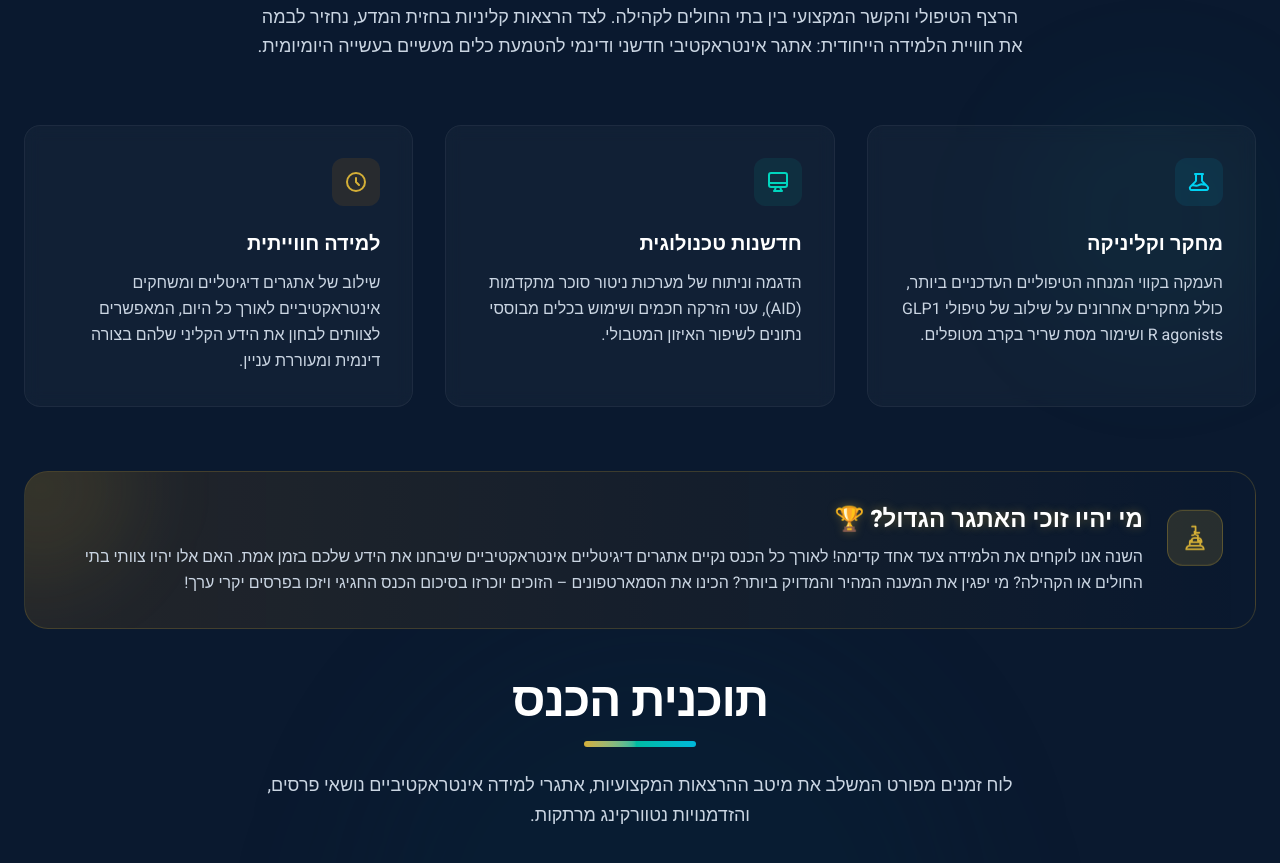
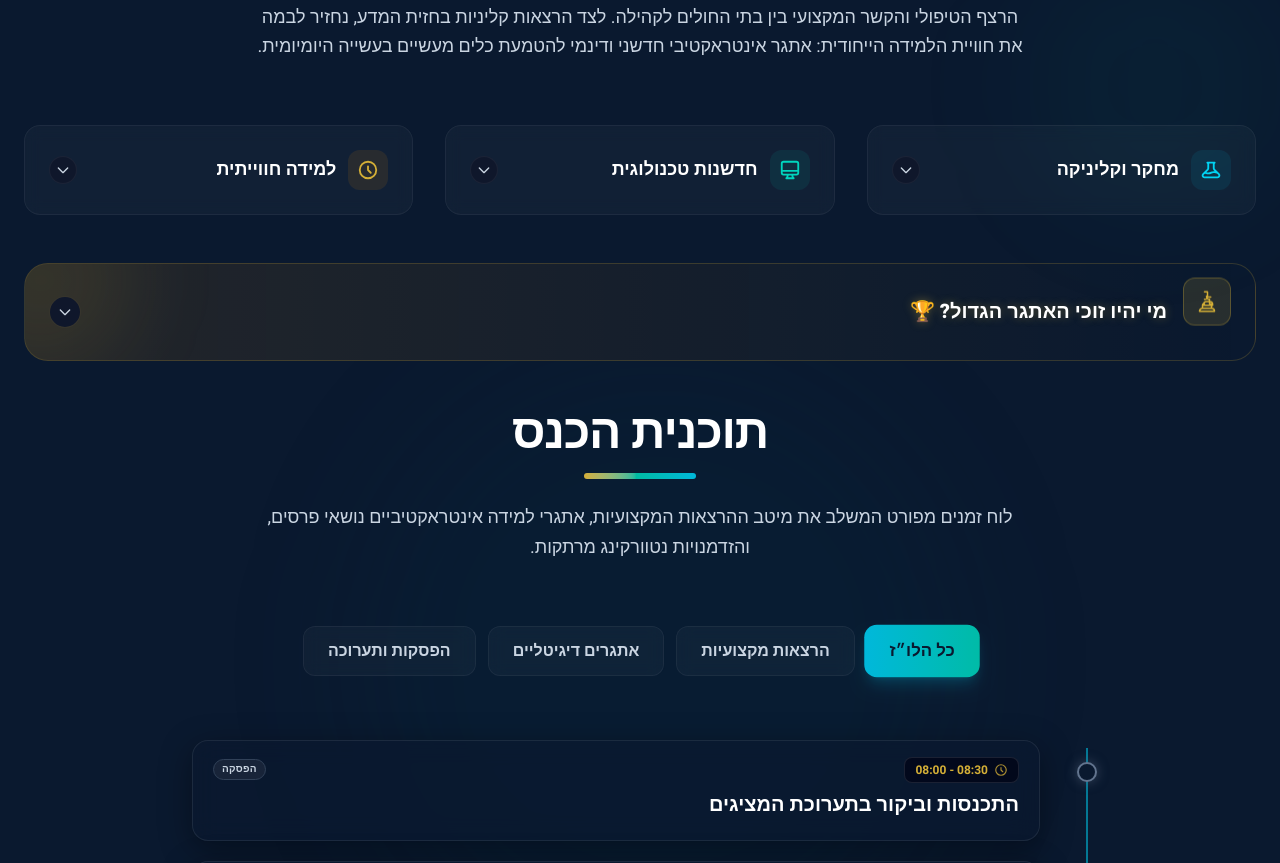
Before and after one commit to tifereteliav/jerusalem-diabetes-conference, a React (Vite) app: page / in a window 1280 px wide. Shown: the part 1440-2303 px from the top of the page. Built offline with nearby package versions, Linux system fonts and the light colour scheme.

Commit message:
Implement collapsible state with chevron toggle arrows for all About section cards and festive challenge banner

```diff
--- a/src/components/About.jsx
+++ b/src/components/About.jsx
@@ -1,6 +1,20 @@
-import React from 'react';
+import React, { useState } from 'react';
 
 export default function About() {
+  const [expanded, setExpanded] = useState({
+    research: false,
+    innovation: false,
+    learning: false,
+    challenge: false
+  });
+
+  const toggleExpand = (key) => {
+    setExpanded(prev => ({
+      ...prev,
+      [key]: !prev[key]
+    }));
+  };
+
   return (
     <section id="about" className="pt-20 pb-0 relative overflow-hidden">
       {/* Background decoration */}
@@ -20,65 +34,153 @@ export default function About() {
         {/* Feature Cards Grid */}
         <div className="grid grid-cols-1 md:grid-cols-3 gap-8 mb-0">
 
-          <div className="glass-card p-8 rounded-2xl text-right">
-            <div className="w-12 h-12 rounded-xl bg-cyan-500/10 flex items-center justify-center text-cyan-400 mb-6 mr-0 ml-auto">
-              <svg className="w-6 h-6" fill="none" viewBox="0 0 24 24" stroke="currentColor" strokeWidth="2">
+          {/* Research & Clinic Card */}
+          <div
+            onClick={() => toggleExpand('research')}
+            className={`glass-card p-6 rounded-2xl text-right cursor-pointer border transition-all duration-300 ${
+              expanded.research ? 'border-cyan-500/40 bg-white/[0.06] shadow-[0_10px_20px_rgba(0,210,255,0.05)]' : 'border-white/5'
+            }`}
+          >
+            <div className="flex items-center justify-between gap-4 w-full">
+              <div className="flex items-center gap-3">
+                <div className="w-10 h-10 rounded-xl bg-cyan-500/10 flex items-center justify-center text-cyan-400 shrink-0">
+                  <svg className="w-5.5 h-5.5" fill="none" viewBox="0 0 24 24" stroke="currentColor" strokeWidth="2">
                     <path strokeLinecap="round" strokeLinejoin="round" d="M19.428 15.428a2 2 0 00-1.022-.547l-2.387-.477a6 6 0 00-3.86.517l-.318.158a6 6 0 01-3.86.517L6.05 15.21a2 2 0 00-1.806.547M8 4h8l-1 1v5.172a2 2 0 00.586 1.414l5 5c1.26 1.26.367 3.414-1.415 3.414H4.828c-1.782 0-2.674-2.154-1.414-3.414l5-5A2 2 0 009 10.172V5L8 4z" />
                   </svg>
                 </div>
-            <h3 className="text-xl font-bold text-white mb-3">מחקר וקליניקה</h3>
-            <p className="text-slate-300 leading-relaxed">
+                <h3 className="text-lg font-bold text-white">מחקר וקליניקה</h3>
+              </div>
+              <button
+                className={`w-7 h-7 rounded-full bg-slate-900 border border-white/5 flex items-center justify-center text-slate-300 transition-transform duration-300 ${
+                  expanded.research ? 'rotate-180 text-cyan-400 border-cyan-500/20' : 'hover:text-white'
+                }`}
+                aria-label="הצג פרטים"
+              >
+                <svg className="w-4 h-4" fill="none" viewBox="0 0 24 24" stroke="currentColor" strokeWidth="2">
+                  <path strokeLinecap="round" strokeLinejoin="round" d="M19 9l-7 7-7-7" />
+                </svg>
+              </button>
+            </div>
+
+            <div className={`overflow-hidden transition-all duration-300 ${expanded.research ? 'max-h-40 opacity-100 mt-4 border-t border-white/5 pt-4' : 'max-h-0 opacity-0'}`}>
+              <p className="text-slate-300 leading-relaxed text-sm">
                 העמקה בקווי המנחה הטיפוליים העדכניים ביותר, כולל מחקרים אחרונים על שילוב של טיפולי GLP1 R agonists ושימור מסת שריר בקרב מטופלים.
               </p>
             </div>
+          </div>
 
-          <div className="glass-card p-8 rounded-2xl text-right">
-            <div className="w-12 h-12 rounded-xl bg-teal-500/10 flex items-center justify-center text-teal-400 mb-6 mr-0 ml-auto">
-              <svg className="w-6 h-6" fill="none" viewBox="0 0 24 24" stroke="currentColor" strokeWidth="2">
+          {/* Innovation Card */}
+          <div
+            onClick={() => toggleExpand('innovation')}
+            className={`glass-card p-6 rounded-2xl text-right cursor-pointer border transition-all duration-300 ${
+              expanded.innovation ? 'border-teal-500/40 bg-white/[0.06] shadow-[0_10px_20px_rgba(20,184,166,0.05)]' : 'border-white/5'
+            }`}
+          >
+            <div className="flex items-center justify-between gap-4 w-full">
+              <div className="flex items-center gap-3">
+                <div className="w-10 h-10 rounded-xl bg-teal-500/10 flex items-center justify-center text-teal-400 shrink-0">
+                  <svg className="w-5.5 h-5.5" fill="none" viewBox="0 0 24 24" stroke="currentColor" strokeWidth="2">
                     <path strokeLinecap="round" strokeLinejoin="round" d="M9.75 17L9 20l-1 1h8l-1-1-.75-3M3 13h18M5 17h14a2 2 0 002-2V5a2 2 0 00-2-2H5a2 2 0 00-2 2v10a2 2 0 002 2z" />
                   </svg>
                 </div>
-            <h3 className="text-xl font-bold text-white mb-3">חדשנות טכנולוגית</h3>
-            <p className="text-slate-300 leading-relaxed">
+                <h3 className="text-lg font-bold text-white">חדשנות טכנולוגית</h3>
+              </div>
+              <button
+                className={`w-7 h-7 rounded-full bg-slate-900 border border-white/5 flex items-center justify-center text-slate-300 transition-transform duration-300 ${
+                  expanded.innovation ? 'rotate-180 text-teal-400 border-teal-500/20' : 'hover:text-white'
+                }`}
+                aria-label="הצג פרטים"
+              >
+                <svg className="w-4 h-4" fill="none" viewBox="0 0 24 24" stroke="currentColor" strokeWidth="2">
+                  <path strokeLinecap="round" strokeLinejoin="round" d="M19 9l-7 7-7-7" />
+                </svg>
+              </button>
+            </div>
+
+            <div className={`overflow-hidden transition-all duration-300 ${expanded.innovation ? 'max-h-40 opacity-100 mt-4 border-t border-white/5 pt-4' : 'max-h-0 opacity-0'}`}>
+              <p className="text-slate-300 leading-relaxed text-sm">
                 הדגמה וניתוח של מערכות ניטור סוכר מתקדמות (AID), עטי הזרקה חכמים ושימוש בכלים מבוססי נתונים לשיפור האיזון המטבולי.
               </p>
             </div>
+          </div>
 
-          <div className="glass-card p-8 rounded-2xl text-right">
-            <div className="w-12 h-12 rounded-xl bg-amber-500/10 flex items-center justify-center text-[#D4AF37] mb-6 mr-0 ml-auto">
-              <svg className="w-6 h-6" fill="none" viewBox="0 0 24 24" stroke="currentColor" strokeWidth="2">
+          {/* Learning Card */}
+          <div
+            onClick={() => toggleExpand('learning')}
+            className={`glass-card p-6 rounded-2xl text-right cursor-pointer border transition-all duration-300 ${
+              expanded.learning ? 'border-[#D4AF37]/40 bg-white/[0.06] shadow-[0_10px_20px_rgba(212,175,55,0.05)]' : 'border-white/5'
+            }`}
+          >
+            <div className="flex items-center justify-between gap-4 w-full">
+              <div className="flex items-center gap-3">
+                <div className="w-10 h-10 rounded-xl bg-amber-500/10 flex items-center justify-center text-[#D4AF37] shrink-0">
+                  <svg className="w-5.5 h-5.5" fill="none" viewBox="0 0 24 24" stroke="currentColor" strokeWidth="2">
                     <path strokeLinecap="round" strokeLinejoin="round" d="M12 8v4l3 3m6-3a9 9 0 11-18 0 9 9 0 0118 0z" />
                   </svg>
                 </div>
-            <h3 className="text-xl font-bold text-white mb-3">למידה חווייתית</h3>
-            <p className="text-slate-300 leading-relaxed">
+                <h3 className="text-lg font-bold text-white">למידה חווייתית</h3>
+              </div>
+              <button
+                className={`w-7 h-7 rounded-full bg-slate-900 border border-white/5 flex items-center justify-center text-slate-300 transition-transform duration-300 ${
+                  expanded.learning ? 'rotate-180 text-[#D4AF37] border-[#D4AF37]/20' : 'hover:text-white'
+                }`}
+                aria-label="הצג פרטים"
+              >
+                <svg className="w-4 h-4" fill="none" viewBox="0 0 24 24" stroke="currentColor" strokeWidth="2">
+                  <path strokeLinecap="round" strokeLinejoin="round" d="M19 9l-7 7-7-7" />
+                </svg>
+              </button>
+            </div>
+
+            <div className={`overflow-hidden transition-all duration-300 ${expanded.learning ? 'max-h-40 opacity-100 mt-4 border-t border-white/5 pt-4' : 'max-h-0 opacity-0'}`}>
+              <p className="text-slate-300 leading-relaxed text-sm">
                 שילוב של אתגרים דיגיטליים ומשחקים אינטראקטיביים לאורך כל היום, המאפשרים לצוותים לבחון את הידע הקליני שלהם בצורה דינמית ומעוררת עניין.
               </p>
+            </div>
           </div>
 
         </div>
 
         {/* Festive Challenge Section */}
-        <div className="mt-16 bg-gradient-to-r from-amber-500/10 via-amber-500/5 to-transparent border border-[#D4AF37]/20 rounded-3xl p-6 md:p-8 text-right relative overflow-hidden group hover:border-[#D4AF37]/40 transition-all duration-300">
+        <div
+          onClick={() => toggleExpand('challenge')}
+          className={`mt-12 bg-gradient-to-r from-amber-500/10 via-amber-500/5 to-transparent border rounded-3xl p-5 md:p-6 text-right relative overflow-hidden cursor-pointer transition-all duration-300 ${
+            expanded.challenge ? 'border-[#D4AF37]/50 bg-white/[0.04]' : 'border-[#D4AF37]/20'
+          }`}
+        >
           {/* Decorative glowing background orb */}
-          <div className="absolute -left-20 -top-20 w-48 h-48 bg-[#D4AF37]/10 rounded-full blur-2xl group-hover:scale-125 transition-transform duration-500" />
+          <div className="absolute -left-20 -top-20 w-48 h-48 bg-[#D4AF37]/10 rounded-full blur-2xl pointer-events-none" />
 
-          <div className="flex flex-col md:flex-row items-center gap-6 relative z-10">
-            {/* Festive Icon (Trophy with particle glow) */}
-            <div className="w-14 h-14 rounded-2xl bg-[#D4AF37]/15 border border-[#D4AF37]/30 flex items-center justify-center text-[#D4AF37] shrink-0 animate-bounce" style={{ animationDuration: '3s' }}>
-              <svg className="w-7 h-7" fill="none" stroke="currentColor" strokeWidth="1.5" viewBox="0 0 24 24">
+          <div className="flex items-center justify-between gap-4 w-full relative z-10">
+            {/* Right: Icon + Title */}
+            <div className="flex items-center gap-4">
+              <div className="w-12 h-12 rounded-xl bg-[#D4AF37]/15 border border-[#D4AF37]/30 flex items-center justify-center text-[#D4AF37] shrink-0 animate-bounce" style={{ animationDuration: '3s' }}>
+                <svg className="w-6 h-6" fill="none" stroke="currentColor" strokeWidth="1.5" viewBox="0 0 24 24">
                   <path strokeLinecap="round" strokeLinejoin="round" d="M16.5 18.75h-9m9 0a3 3 0 013 3h-15a3 3 0 013-3m9 0v-3.375c0-.621-.503-1.125-1.125-1.125h-.871M7.5 18.75v-3.375c0-.621.504-1.125 1.125-1.125h.872m5.007 0V9.75m-5.007 0V9.75m5.007 0a3 3 0 01-3-3m-2.007 3a3 3 0 003-3m0 0V2.25h-3M12 7.5h3.75M12 12h-.375a3 3 0 00-3 3v.75h9v-.75a3 3 0 00-3-3H12z" />
                 </svg>
               </div>
-
-            <div className="space-y-2 flex-grow">
-              <h3 className="text-xl md:text-2xl font-black text-white text-glow-gold flex items-center gap-2">
+              <h3 className="text-lg md:text-xl font-black text-white text-glow-gold">
                 מי יהיו זוכי האתגר הגדול? 🏆
               </h3>
+            </div>
+
+            {/* Left: Chevron */}
+            <button className={`w-8 h-8 rounded-full bg-slate-900 border border-[#D4AF37]/20 flex items-center justify-center text-slate-300 transition-transform duration-300 ${
+              expanded.challenge ? 'rotate-180 text-[#D4AF37] border-[#D4AF37]/50' : 'hover:text-white'
+            }`}>
+              <svg className="w-4 h-4" fill="none" viewBox="0 0 24 24" stroke="currentColor" strokeWidth="2">
+                <path strokeLinecap="round" strokeLinejoin="round" d="M19 9l-7 7-7-7" />
+              </svg>
+            </button>
+          </div>
+
+          {/* Description Block */}
+          <div className={`overflow-hidden transition-all duration-300 relative z-10 ${
+            expanded.challenge ? 'max-h-40 opacity-100 mt-4 border-t border-[#D4AF37]/10 pt-4' : 'max-h-0 opacity-0'
+          }`}>
             <p className="text-slate-300 text-sm md:text-base leading-relaxed">
               השנה אנו לוקחים את הלמידה צעד אחד קדימה! לאורך כל הכנס נקיים אתגרים דיגיטליים אינטראקטיביים שיבחנו את הידע שלכם בזמן אמת. האם אלו יהיו צוותי בתי החולים או הקהילה? מי יפגין את המענה המהיר והמדויק ביותר? הכינו את הסמארטפונים – הזוכים יוכרזו בסיכום הכנס החגיגי ויזכו בפרסים יקרי ערך!
             </p>
-            </div>
           </div>
         </div>
 
```
Lines whose indentation alone changed are shown as unchanged.
